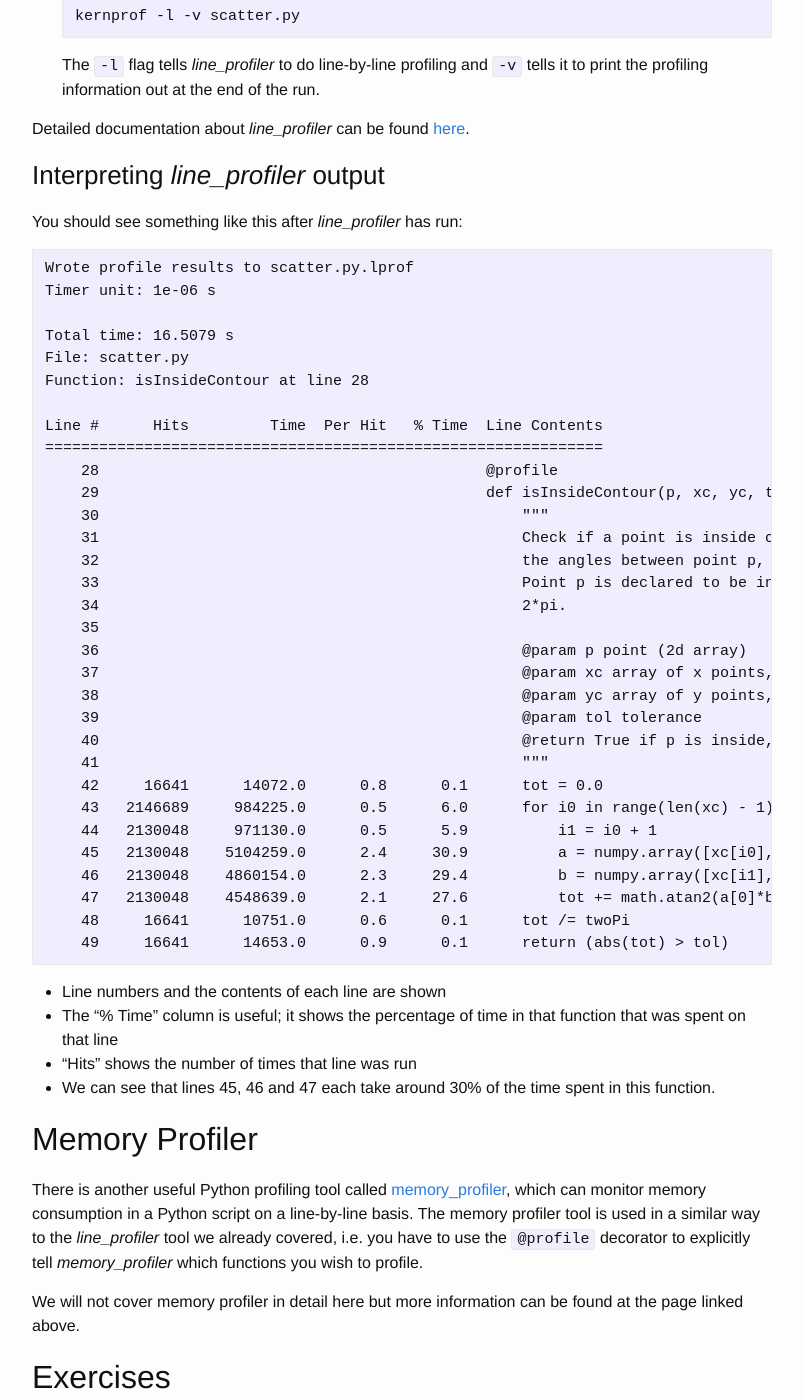
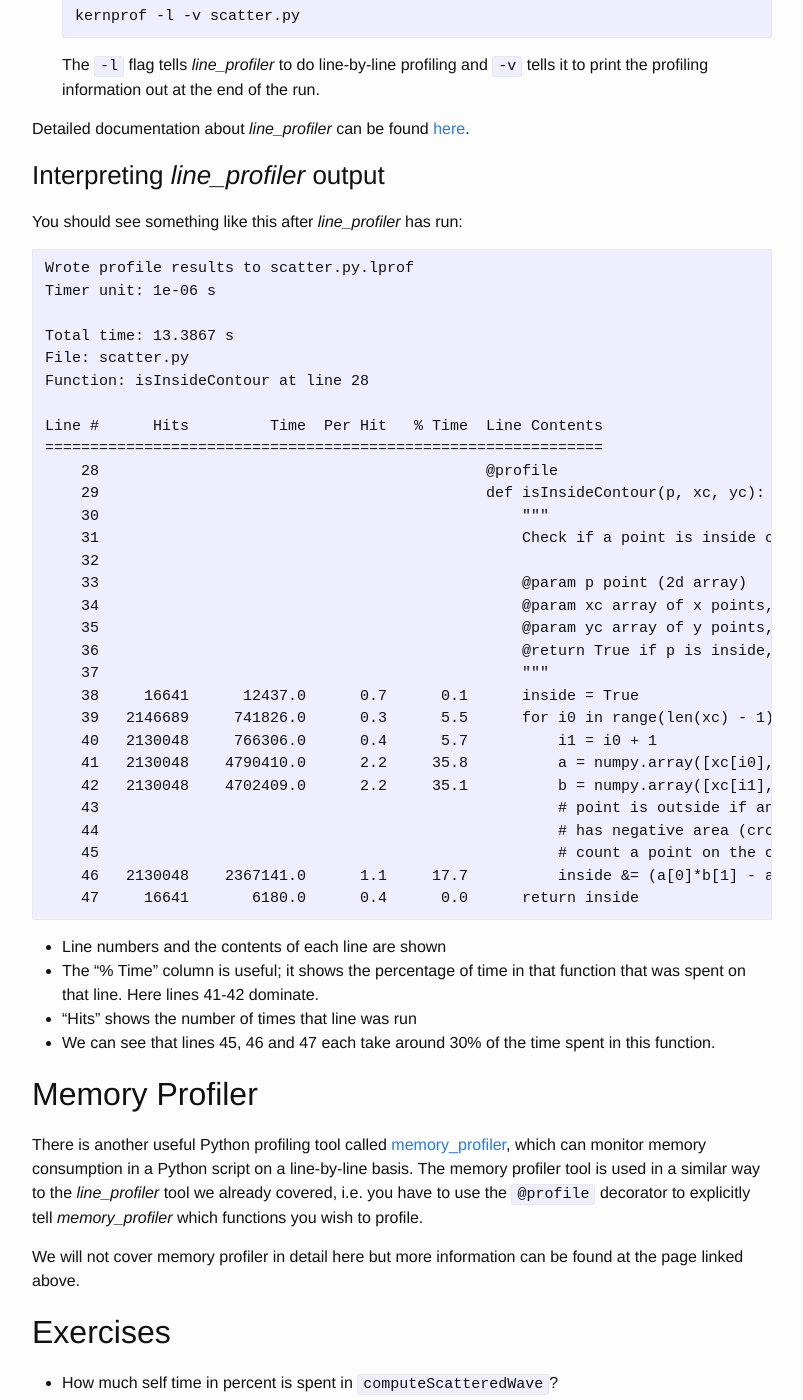
Before and after one commit to nesi/perf-training, a Jekyll site: the page built from _lessons/python-scatter/01a-profiling-cprofile.md, in a window 1280 px wide and 1400 px high, scrolled down 4307 px. Shown: the whole window, without its empty margins (238-1041 px from the left). Built offline with Jekyll 4.4.1, drawn with Linux system fonts in a browser that asks for light colours.

Commit message:
new line profiler output to reflect new isInsideContour function

````diff
--- a/_lessons/python-scatter/01a-profiling-cprofile.md
+++ b/_lessons/python-scatter/01a-profiling-cprofile.md
@@ -164,39 +164,37 @@ You should see something like this after *line_profiler* has run:
 Wrote profile results to scatter.py.lprof
 Timer unit: 1e-06 s
 
-Total time: 16.5079 s
+Total time: 13.3867 s
 File: scatter.py
 Function: isInsideContour at line 28
 
 Line #      Hits         Time  Per Hit   % Time  Line Contents
 ==============================================================
     28                                           @profile
-    29                                           def isInsideContour(p, xc, yc, tol=0.01):
+    29                                           def isInsideContour(p, xc, yc):
     30                                               """
-    31                                               Check if a point is inside closed contour by summing the
-    32                                               the angles between point p, (xc[i], yc[i]) and (xc[i+1], yc[i+1]).
-    33                                               Point p is declared to be inside if the total angle amounts to
-    34                                               2*pi.
-    35
-    36                                               @param p point (2d array)
-    37                                               @param xc array of x points, anticlockwise and must close
-    38                                               @param yc array of y points, anticlockwise and must close
-    39                                               @param tol tolerance
-    40                                               @return True if p is inside, False otherwise
-    41                                               """
-    42     16641      14072.0      0.8      0.1      tot = 0.0
-    43   2146689     984225.0      0.5      6.0      for i0 in range(len(xc) - 1):
-    44   2130048     971130.0      0.5      5.9          i1 = i0 + 1
-    45   2130048    5104259.0      2.4     30.9          a = numpy.array([xc[i0], yc[i0]]) - p[:2]
-    46   2130048    4860154.0      2.3     29.4          b = numpy.array([xc[i1], yc[i1]]) - p[:2]
-    47   2130048    4548639.0      2.1     27.6          tot += math.atan2(a[0]*b[1] - a[1]*b[0], a.dot(b))
-    48     16641      10751.0      0.6      0.1      tot /= twoPi
-    49     16641      14653.0      0.9      0.1      return (abs(tot) > tol)
+    31                                               Check if a point is inside closed contour
+    32
+    33                                               @param p point (2d array)
+    34                                               @param xc array of x points, anticlockwise and must close
+    35                                               @param yc array of y points, anticlockwise and must close
+    36                                               @return True if p is inside, False otherwise
+    37                                               """
+    38     16641      12437.0      0.7      0.1      inside = True
+    39   2146689     741826.0      0.3      5.5      for i0 in range(len(xc) - 1):
+    40   2130048     766306.0      0.4      5.7          i1 = i0 + 1
+    41   2130048    4790410.0      2.2     35.8          a = numpy.array([xc[i0], yc[i0]]) - p[:2]
+    42   2130048    4702409.0      2.2     35.1          b = numpy.array([xc[i1], yc[i1]]) - p[:2]
+    43                                                   # point is outside if any of the triangle extending from the point to the segment
+    44                                                   # has negative area (cross product < 0)
+    45                                                   # count a point on the contour as being outside (cross product == 0)
+    46   2130048    2367141.0      1.1     17.7          inside &= (a[0]*b[1] - a[1]*b[0] > 1.e-10)
+    47     16641       6180.0      0.4      0.0      return inside
 ```
 
 * Line numbers and the contents of each line are shown
 * The "% Time" column is useful; it shows the percentage of time in that
-  function that was spent on that line
+  function that was spent on that line. Here lines 41-42 dominate.
 * "Hits" shows the number of times that line was run
 * We can see that lines 45, 46 and 47 each take around 30% of the time spent
   in this function.
````
